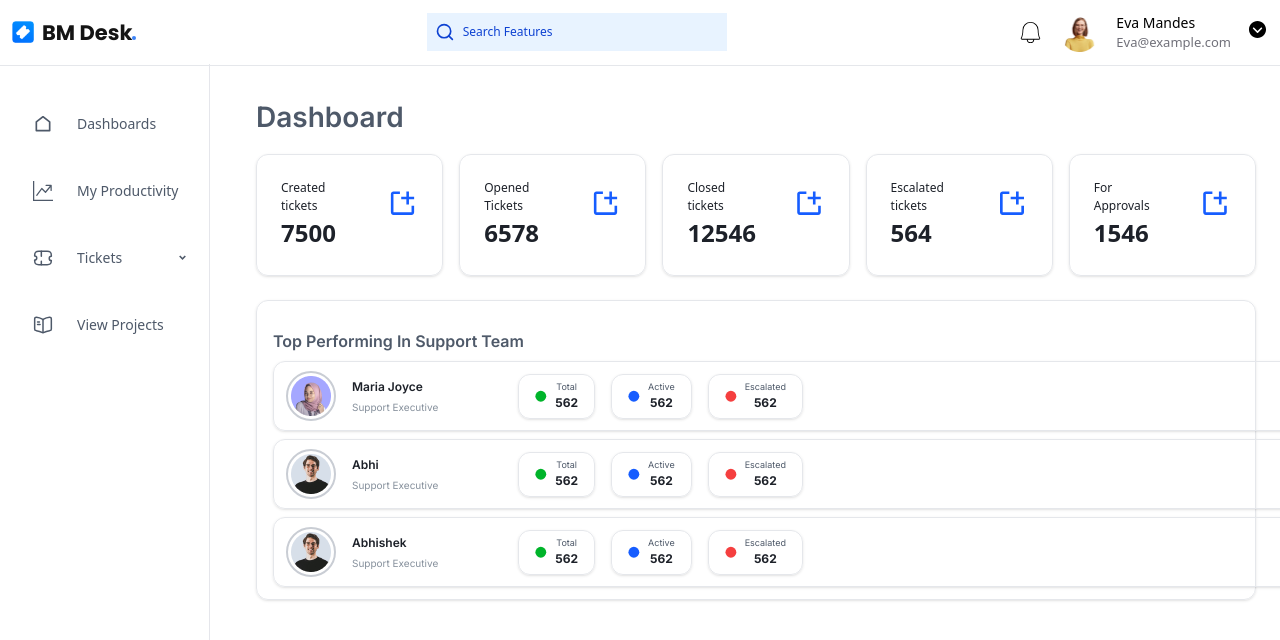
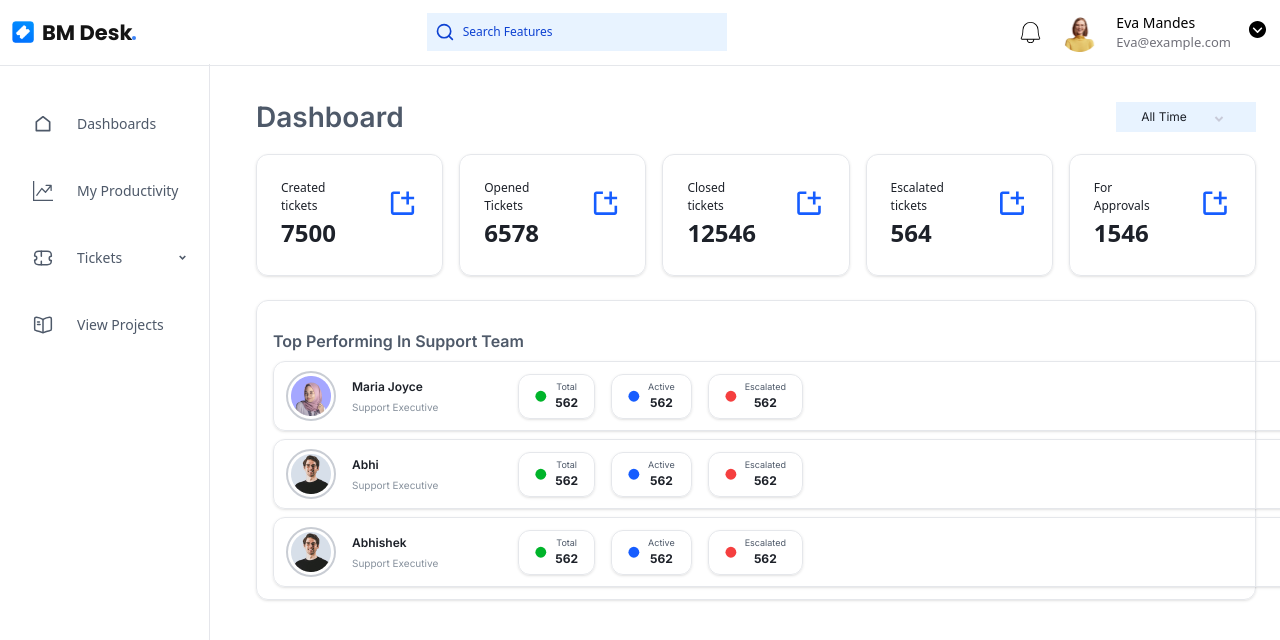
Before and after one commit to Mojithmj/BM-DESK-PROJECT, a React (Vite) app in the folder bm-desk/: page /adminteammonitoring in a window 1280 px wide. Shown: the top 640 px of the page. Built offline with nearby package versions, Linux system fonts and the light colour scheme.

Commit message:
admin changes

```diff
--- a/bm-desk/src/components/projectmanager/AdminTeamMonitoring.jsx
+++ b/bm-desk/src/components/projectmanager/AdminTeamMonitoring.jsx
@@ -1,4 +1,4 @@
-import React from "react";
+import React, { useState } from "react";
 import { Label } from "../ui/label";
 import { Card } from "../ui/card";
 import icon from "../../assets/projectmanagercard.svg";
@@ -8,8 +8,17 @@ import blue from "../../assets/Blue.svg";
 import green from "../../assets/Green.svg";
 import red from "../../assets/Red.svg";
 import { PiGreaterThan } from "react-icons/pi";
+import { RiArrowDropDownLine } from "react-icons/ri";
 
 function AdminTeamMonitoring() {
+  const [dropdownOpen, setDropdownOpen] = useState(false);
+  const [alltimeOption, setAlltimeOption] = useState("All Time");
+
+  const handleOptionClick = (option) => {
+    setAlltimeOption(option); // Update the selected option
+    setDropdownOpen(false); // Close the dropdown
+  };
+
   const cardData = [
     { text: "Created tickets", value: "7500" },
     { text: "Opened Tickets", value: "6578" },
@@ -54,12 +63,46 @@ function AdminTeamMonitoring() {
   ];
   return (
     <div className="fixed top-24 left-64 pl-0 2xl:pl-5 w-[calc(100%_-_280px)]">
-      <div>
-        <Label className="text-[28px] 2xl:text-[32px] text-[#4E5969] font-inter font-semibold">
-          Dashboard
-        </Label>
+      <div className="relative">
+      <div className="flex flex-row items-center justify-between">
+        <div>
+          <label className="text-[28px] 2xl:text-[32px] text-[#4E5969] font-inter font-semibold">
+            Dashboard
+          </label>
+        </div>
 
+        <div
+          className="flex flex-row justify-center items-center gap-5 2xl:w-[153px] 2xl:h-[50px] lg:w-[140px] lg:h-[30px] md:w-[110px] md:h-[20px] py-[10px] px-[21px] rounded-md bg-[#E8F3FF] cursor-pointer"
+          onClick={() => setDropdownOpen(!dropdownOpen)} // Toggle dropdown visibility
+        >
+          <div className="font-inter font-normal 2xl:text-lg lg:text-[12px] md:text-[8px] text-[#1D2129]">
+            {alltimeOption}
+          </div>
+          <div className="2xl:w-[20px] 2xl:h-[18px] md:h-[16px] text-[24px] text-[#C8CAD8] mt-[-4px]">
+            <RiArrowDropDownLine />
+          </div>
+        </div>
       </div>
+
+      {dropdownOpen && (
+        <div className="absolute text-nowrap top-[40px] w-36 right-0 bg-white border border-gray-300 rounded-xl shadow-lg z-10">
+          <ul className="py-2">
+            {["Option 1", "Option 2", "Option 3"].map((option, index) => (
+              <li
+                key={index}
+                className="px-4 py-2 font-inter font-normal 2xl:text-lg lg:text-[14px] md:text-[8px] text-[#1D2129] hover:bg-[#E8F3FF] cursor-pointer"
+                onClick={() => handleOptionClick(option)}
+              >
+                {option}
+              </li>
+            ))}
+          </ul>
+        </div>
+      )}
+    </div>
+
+
+
       <div className="grid grid-cols-5 gap-4">
         {cardData.map((data, index) => (
           <Card key={index} className="p-6 2xl:p-8 mt-4">
@@ -93,7 +136,9 @@ function AdminTeamMonitoring() {
                   <div className="flex flex-row items-center justify-between w-full">
                     <div className="flex flex-row items-center">
                       <div className="flex flex-row gap-4 items-center ml-3">
-                        <div className="p-[3px] rounded-full border-[2px] border-[#C9CDD4] "><img src={member.image} alt="profile image" /></div>
+                        <div className="p-[3px] rounded-full border-[2px] border-[#C9CDD4] ">
+                          <img src={member.image} alt="profile image" />
+                        </div>
                         <div className="flex flex-col gap-[4px]">
                           <h1 className="text-[12px] 2xl:text-[14px] font-semibold text-[#1D2129]">
                             {member.name}
```
